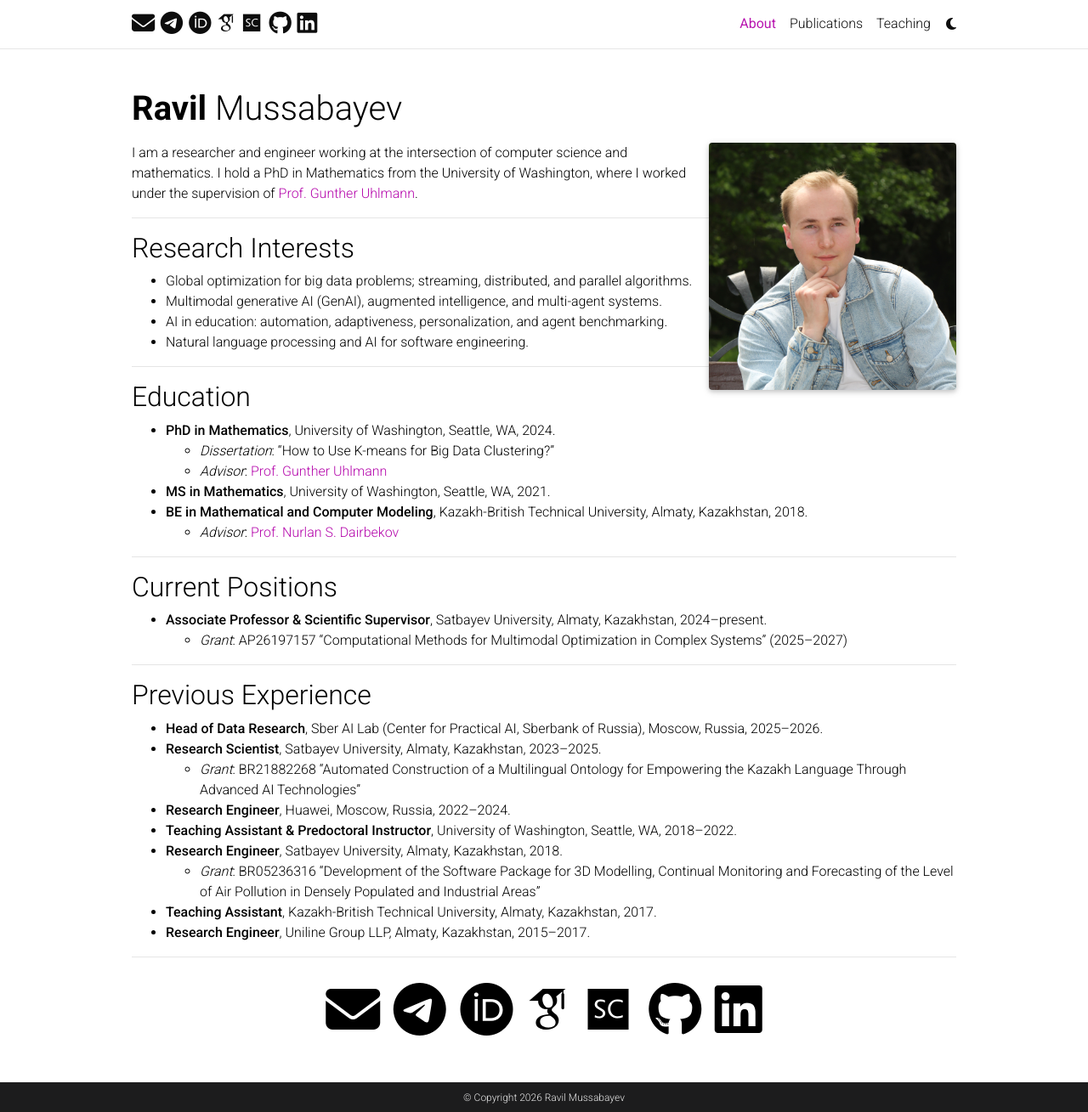
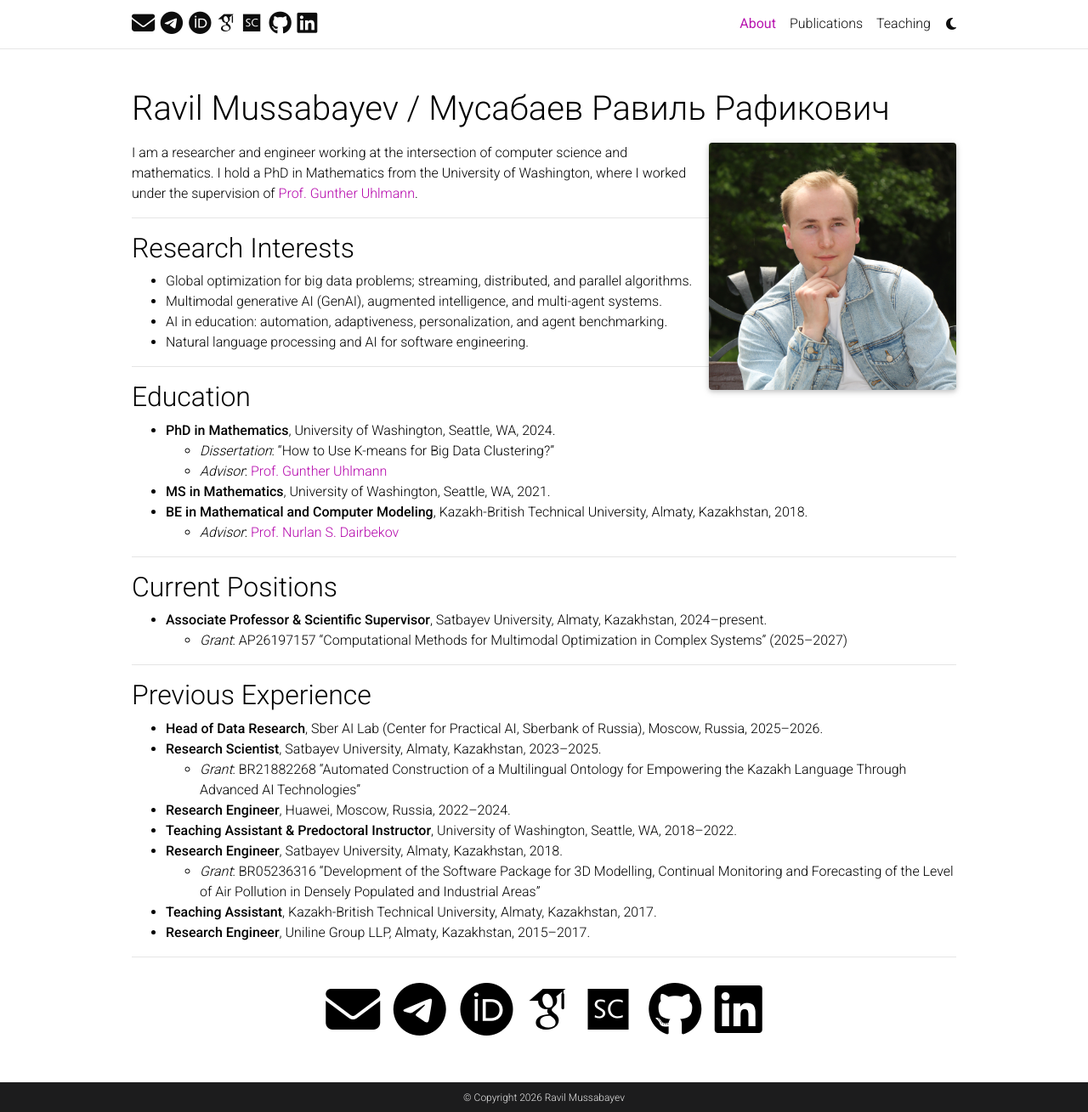
Before and after one commit to rmusab/rmusab.github.io, a Jekyll site: the page built from _pages/about.md, in a window 1280 px wide and 1309 px high. Shown: the whole window at 85% size. Built offline with Jekyll 4.4.1, drawn with Linux system fonts in a browser that asks for light colours; some web fonts are replaced; comment, search, counter and statistics services are not loaded; a style sheet for code colours, icons or effects is not loaded.

Commit message:
Change about page title

```diff
--- a/_config.yml
+++ b/_config.yml
@@ -2,7 +2,7 @@
 # Site settings
 # -----------------------------------------------------------------------------
 
-title: blank # the website title (if blank, full name will be used instead)
+title: Ravil Mussabayev / Мусабаев Равиль Рафикович # the website title (if blank, full name will be used instead)
 first_name: Ravil
 middle_name:
 last_name: Mussabayev
```
